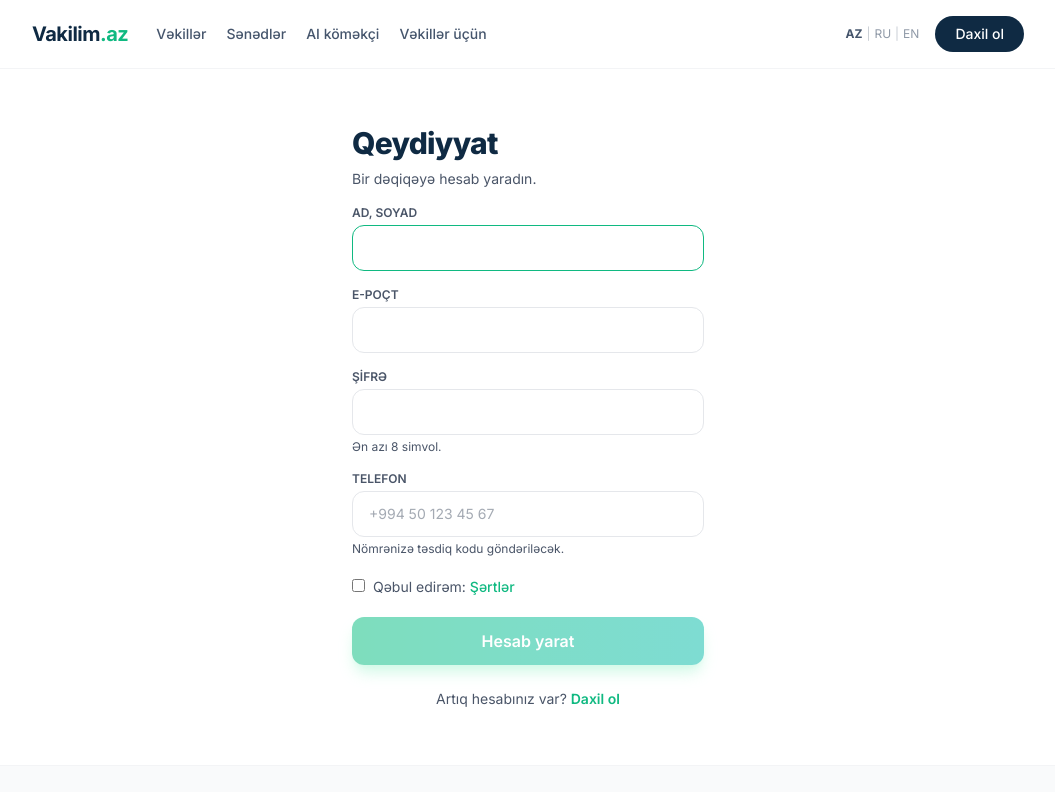
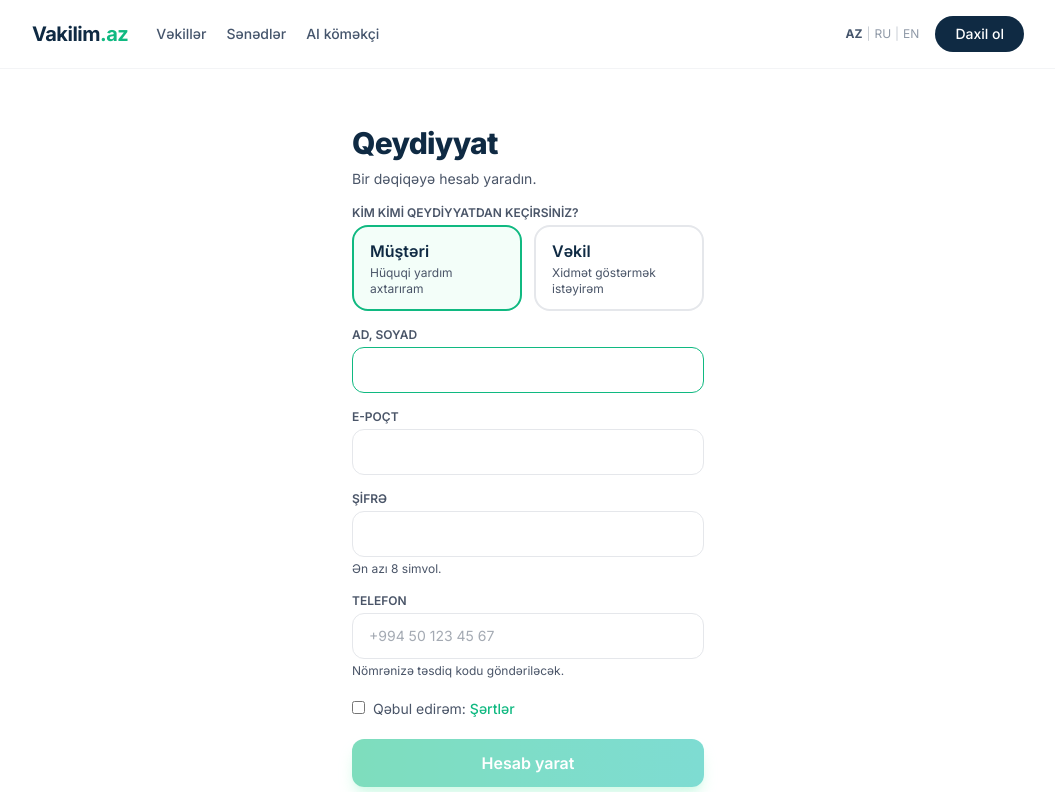
Before and after one commit to divages/vakilim, a Next.js app: page /az/signup in a window 1280 px wide. Shown: the top 792 px of the page, without its empty margins (112-1167 px from the left). Built offline with nearby package versions, Linux system fonts and the light colour scheme; no server answers.

Commit message:
Sprint D2: signup role choice, lawyer intent routing, menu cleanup

```diff
--- a/app/[locale]/layout.tsx
+++ b/app/[locale]/layout.tsx
@@ -110,11 +110,7 @@ export default async function LocaleLayout({
                     <Link href="/lawyer/dashboard" className="font-medium text-slate-600 hover:text-navy">
                       {t("lawyerPanel")}
                     </Link>
-                  ) : (
-                    <Link href="/lawyer/apply" className="font-medium text-slate-600 hover:text-navy">
-                      {t("forLawyers")}
-                    </Link>
-                  )}
+                  ) : null}
                 </nav>
               </div>
 
@@ -203,11 +199,7 @@ export default async function LocaleLayout({
                   <Link href="/lawyer/dashboard" className="font-medium text-slate-600 hover:text-navy">
                     {t("lawyerPanel")}
                   </Link>
-                ) : (
-                  <Link href="/lawyer/apply" className="font-medium text-slate-600 hover:text-navy">
-                    {t("forLawyers")}
-                  </Link>
-                )}
+                ) : null}
               </nav>
             </details>
           </header>
@@ -218,6 +210,9 @@ export default async function LocaleLayout({
               <span className="flex gap-4">
                 <Link href="/terms" className="text-slate hover:text-navy">
                   {tf("terms")}
+                </Link>
+                <Link href="/lawyer/apply" className="text-slate hover:text-navy">
+                  {tf("forLawyers")}
                 </Link>
                 <Link href="/privacy" className="text-slate hover:text-navy">
                   {tf("privacy")}
--- a/app/[locale]/signup/signup-form.tsx
+++ b/app/[locale]/signup/signup-form.tsx
@@ -9,6 +9,7 @@ export default function SignupForm() {
   const t = useTranslations();
   const locale = useLocale();
   const [step, setStep] = useState<"details" | "code" | "done">("details");
+  const [role, setRole] = useState<"client" | "lawyer">("client");
   const [fullName, setFullName] = useState("");
   const [email, setEmail] = useState("");
   const [password, setPassword] = useState("");
@@ -43,6 +44,7 @@ export default function SignupForm() {
     password,
     phone: phone.trim(),
     locale,
+    intent: role,
   });
 
   async function startSignup(e: React.FormEvent) {
@@ -101,6 +103,11 @@ export default function SignupForm() {
           {t("signup.doneT")}
         </h1>
         <p className="mt-4 text-slate">{t("signup.doneB", { email })}</p>
+        {role === "lawyer" && (
+          <p className="mt-3 text-sm font-medium text-emerald-700">
+            {t("signup.doneLawyer")}
+          </p>
+        )}
         {devLink && (
           <p className="mt-4 rounded-xl border border-amber-200 bg-amber-50 px-3 py-2 text-sm text-amber-800">
             [DEV] <a className="underline" href={devLink}>{devLink}</a>
@@ -189,6 +196,28 @@ export default function SignupForm() {
       )}
 
       <form onSubmit={startSignup} className="mt-2">
+        <p className={labelCls}>{t("signup.roleQ")}</p>
+        <div className="mt-1 grid grid-cols-2 gap-3">
+          {(["client", "lawyer"] as const).map((r) => (
+            <button
+              key={r}
+              type="button"
+              onClick={() => setRole(r)}
+              className={`rounded-2xl border-2 px-4 py-3 text-left transition ${
+                role === r
+                  ? "border-emerald bg-emerald-50/60"
+                  : "border-gray-200 hover:border-gray-300"
+              }`}
+            >
+              <span className="block font-semibold text-navy">
+                {t(r === "client" ? "signup.roleClient" : "signup.roleLawyer")}
+              </span>
+              <span className="mt-0.5 block text-xs text-slate">
+                {t(r === "client" ? "signup.roleClientD" : "signup.roleLawyerD")}
+              </span>
+            </button>
+          ))}
+        </div>
         <label className={labelCls}>{t("signup.name")}</label>
         <input
           autoComplete="name"
--- a/app/api/auth/signup-complete/route.ts
+++ b/app/api/auth/signup-complete/route.ts
@@ -16,6 +16,7 @@ const bodySchema = z.object({
   phone: z.string().min(7).max(20),
   code: z.string().length(6),
   locale: z.enum(["az", "ru", "en"]).default("az"),
+  intent: z.enum(["client", "lawyer"]).default("client"),
 });
 const MAX_ATTEMPTS = 5;
 
@@ -71,12 +72,15 @@ export async function POST(req: Request) {
   ]);
 
   const raw = await createEmailToken(user.id, "VERIFY", 60 * 24);
-  const link = `https://vakilim.az/api/auth/verify-email?token=${raw}&locale=${locale}`;
+  const nextPath =
+    parsed.data.intent === "lawyer" ? `/${locale}/lawyer/apply` : `/${locale}/`;
+  const nextQ = `&next=${encodeURIComponent(nextPath)}`;
+  const link = `https://vakilim.az/api/auth/verify-email?token=${raw}&locale=${locale}${nextQ}`;
   const mail = renderAuthMail("verify", locale, { link });
   const sent = await sendEmail({ to: email, subject: mail.subject, text: mail.text });
   const devLink =
     process.env.OTP_DEV_ECHO === "true"
-      ? `/api/auth/verify-email?token=${raw}&locale=${locale}`
+      ? `/api/auth/verify-email?token=${raw}&locale=${locale}${nextQ}`
       : undefined;
   return NextResponse.json({ ok: true, ...(devLink ? { devLink } : {}), emailed: sent.ok });
 }
--- a/app/api/auth/verify-email/route.ts
+++ b/app/api/auth/verify-email/route.ts
@@ -20,8 +20,11 @@ export async function GET(req: Request) {
     where: { id: userId },
     data: { emailVerifiedAt: new Date() },
   });
+  const nextRaw = url.searchParams.get("next") ?? `/${locale}/`;
+  const next =
+    nextRaw.startsWith("/") && !nextRaw.startsWith("//") ? nextRaw : `/${locale}/`;
   const { token: session, expiresAt } = await createSession(userId);
-  const res = NextResponse.redirect(new URL(`/${locale}/`, url.origin));
+  const res = NextResponse.redirect(new URL(next, url.origin));
   res.cookies.set(sessionCookie(session, expiresAt));
   return res;
 }
--- a/messages/az.json
+++ b/messages/az.json
@@ -20,7 +20,8 @@
   "footer": {
     "terms": "Şərtlər",
     "privacy": "Məxfilik",
-    "refund": "Geri qaytarma"
+    "refund": "Geri qaytarma",
+    "forLawyers": "Vəkillər üçün"
   },
   "home": {
     "title": "Vəkilinizi tapın",
@@ -847,7 +848,13 @@
     },
     "phoneReq": "Nömrənizə təsdiq kodu göndəriləcək.",
     "step2T": "Nömrəni təsdiqlə",
-    "editDetails": "Məlumatları dəyiş"
+    "editDetails": "Məlumatları dəyiş",
+    "roleQ": "Kim kimi qeydiyyatdan keçirsiniz?",
+    "roleClient": "Müştəri",
+    "roleClientD": "Hüquqi yardım axtarıram",
+    "roleLawyer": "Vəkil",
+    "roleLawyerD": "Xidmət göstərmək istəyirəm",
+    "doneLawyer": "E-poçtu təsdiqlədikdən sonra vəkil müraciət formasına yönləndiriləcəksiniz."
   },
   "reset": {
     "title": "Şifrə bərpası",
--- a/messages/en.json
+++ b/messages/en.json
@@ -20,7 +20,8 @@
   "footer": {
     "terms": "Terms",
     "privacy": "Privacy",
-    "refund": "Refund policy"
+    "refund": "Refund policy",
+    "forLawyers": "For lawyers"
   },
   "home": {
     "title": "Find your lawyer",
@@ -847,7 +848,13 @@
     },
     "phoneReq": "A confirmation code will be sent to this number.",
     "step2T": "Confirm your number",
-    "editDetails": "Edit details"
+    "editDetails": "Edit details",
+    "roleQ": "How are you signing up?",
+    "roleClient": "Client",
+    "roleClientD": "I'm looking for legal help",
+    "roleLawyer": "Lawyer",
+    "roleLawyerD": "I want to offer services",
+    "doneLawyer": "After confirming your email you'll continue to the lawyer application."
   },
   "reset": {
     "title": "Password recovery",
--- a/messages/ru.json
+++ b/messages/ru.json
@@ -20,7 +20,8 @@
   "footer": {
     "terms": "Условия",
     "privacy": "Конфиденциальность",
-    "refund": "Возврат средств"
+    "refund": "Возврат средств",
+    "forLawyers": "Для юристов"
   },
   "home": {
     "title": "Найдите своего юриста",
@@ -847,7 +848,13 @@
     },
     "phoneReq": "На номер придёт код подтверждения.",
     "step2T": "Подтвердите номер",
-    "editDetails": "Изменить данные"
+    "editDetails": "Изменить данные",
+    "roleQ": "Как вы регистрируетесь?",
+    "roleClient": "Клиент",
+    "roleClientD": "Ищу юридическую помощь",
+    "roleLawyer": "Юрист",
+    "roleLawyerD": "Хочу оказывать услуги",
+    "doneLawyer": "После подтверждения e-mail вы перейдёте к анкете юриста."
   },
   "reset": {
     "title": "Восстановление пароля",
```
